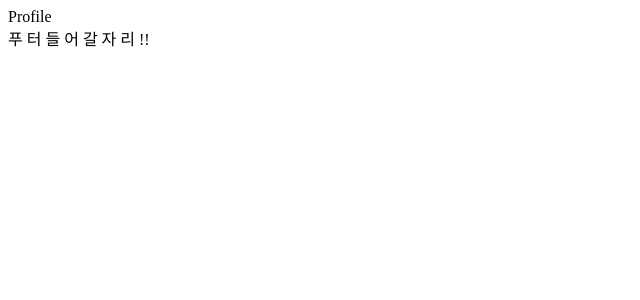
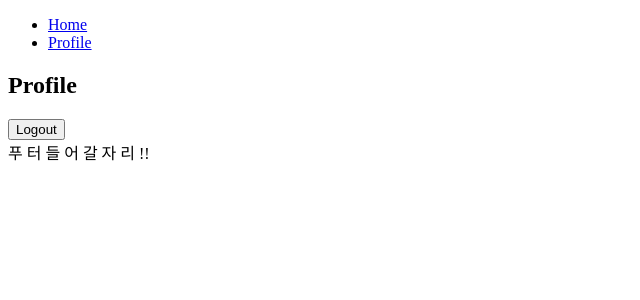
Before and after one commit to min33sky/talk-talk, a React (Create React App) app: page /profile in a window 1280 px wide. Shown: the top 300 px of the page, without its empty margins (0-640 px from the left). Built offline with nearby package versions, Linux system fonts and the light colour scheme; no server answers; sample sign-in values are in the browser's storage.

Commit message:
Add: Logout

```diff
--- a/src/components/App.tsx
+++ b/src/components/App.tsx
@@ -10,9 +10,14 @@ function App() {
 
   useEffect(() => {
     authService.onAuthStateChanged((user) => {
+      console.log('observer: ', user);
       if (user) {
         dispatch({
           type: 'LOG_IN',
+        });
+      } else {
+        dispatch({
+          type: 'LOG_OUT',
         });
       }
       setInit(true);
--- a/src/components/AppRouter.tsx
+++ b/src/components/AppRouter.tsx
@@ -4,20 +4,17 @@ import Home from 'pages/Home';
 import { BrowserRouter as Router, Redirect, Route, Switch } from 'react-router-dom';
 import Profile from 'pages/Profile';
 import { useAuthState } from 'contexts/auth';
+import Navigation from './Navigation';
 
 export default function AppRouter() {
   const { isLoggedIn } = useAuthState();
 
   return (
     <Router>
+      {isLoggedIn && <Navigation />}
       <Switch>
-        {!isLoggedIn && (
-          <>
-            <Route path="/auth" component={Auth}></Route>
-            <Redirect path="*" to="/auth" />
-          </>
-        )}
         <Route exact path="/" component={Home}></Route>
+        <Route path="/auth" component={Auth}></Route>
         <Route path="/profile" component={Profile}></Route>
         <Redirect path="*" to="/" />
       </Switch>
--- /dev/null
+++ b/src/components/Navigation.tsx
@@ -0,0 +1,17 @@
+import React from 'react';
+import { Link } from 'react-router-dom';
+
+export default function Navigation() {
+  return (
+    <nav>
+      <ul>
+        <li>
+          <Link to="/home">Home</Link>
+        </li>
+        <li>
+          <Link to="/profile">Profile</Link>
+        </li>
+      </ul>
+    </nav>
+  );
+}
--- a/src/pages/Auth.tsx
+++ b/src/pages/Auth.tsx
@@ -1,5 +1,7 @@
 import React, { useState } from 'react';
 import { authService, UserCredential, firebaseInstance } from 'firebaseConfig';
+import { Redirect, useHistory } from 'react-router-dom';
+import { useAuthState } from 'contexts/auth';
 
 /**
  * 인증 페이지
@@ -10,6 +12,9 @@ export default function Auth() {
   const [password, setPassword] = useState('');
   const [newAccount, setNewAccount] = useState(true);
   const [error, setError] = useState('');
+  const history = useHistory();
+
+  const { isLoggedIn } = useAuthState();
 
   const onChange = (event: React.ChangeEvent<HTMLInputElement>) => {
     const {
@@ -35,8 +40,9 @@ export default function Auth() {
         data = await authService.signInWithEmailAndPassword(email, password);
       }
       console.log('유저 정보: ', data);
+      history.push('/');
     } catch (error) {
-      console.error(error);
+      console.error('error: ', error);
       setError(error.message);
     }
   };
@@ -55,6 +61,10 @@ export default function Auth() {
     console.log(data);
   };
 
+  if (isLoggedIn) {
+    return <Redirect to="/" />;
+  }
+
   return (
     <>
       <form onSubmit={onSubmit}>
@@ -69,7 +79,9 @@ export default function Auth() {
         <input type="submit" value={newAccount ? 'Create Account' : 'Sign In'} />
         {error}
       </form>
+
       <span onClick={toggleAccount}>{newAccount ? 'Sign In' : 'Create Account'}</span>
+
       <div>
         <button name="google" onClick={onClickGoogle}>
           구글 로그인
--- a/src/pages/Home.tsx
+++ b/src/pages/Home.tsx
@@ -1,5 +1,13 @@
+import { useAuthState } from 'contexts/auth';
 import React from 'react';
+import { Redirect } from 'react-router';
 
 export default function Home() {
+  const { isLoggedIn } = useAuthState();
+
+  if (!isLoggedIn) {
+    return <Redirect to="/auth" />;
+  }
+
   return <div>Home</div>;
 }
--- a/src/pages/Profile.tsx
+++ b/src/pages/Profile.tsx
@@ -1,5 +1,25 @@
 import React from 'react';
+import { useAuthState } from 'contexts/auth';
+import { authService } from 'firebaseConfig';
+import { Redirect, useHistory } from 'react-router';
 
 export default function Profile() {
-  return <div>Profile</div>;
+  const { isLoggedIn } = useAuthState();
+  const history = useHistory();
+
+  const onLogout = () => {
+    authService.signOut();
+    history.push('/');
+  };
+
+  if (!isLoggedIn) {
+    return <Redirect to="/auth" />;
+  }
+
+  return (
+    <>
+      <h2>Profile</h2>
+      <button onClick={onLogout}>Logout</button>
+    </>
+  );
 }
```
